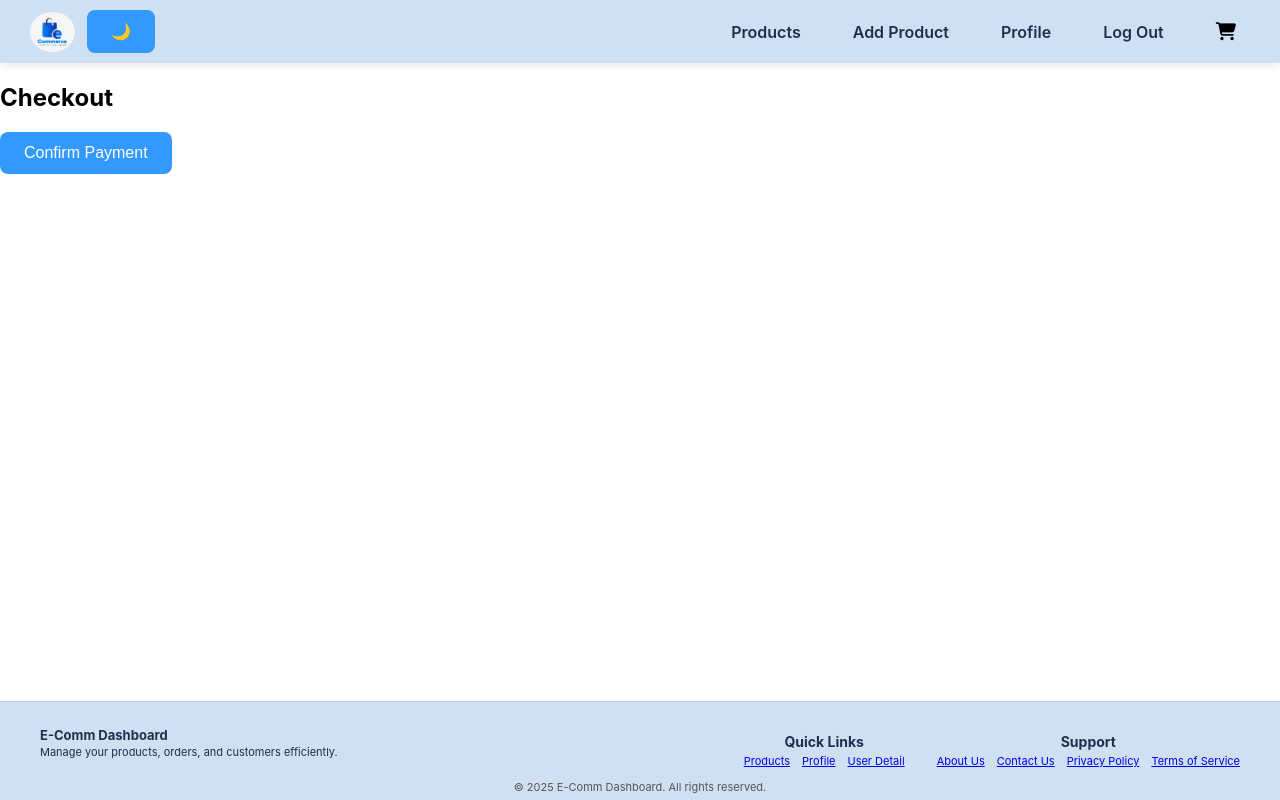
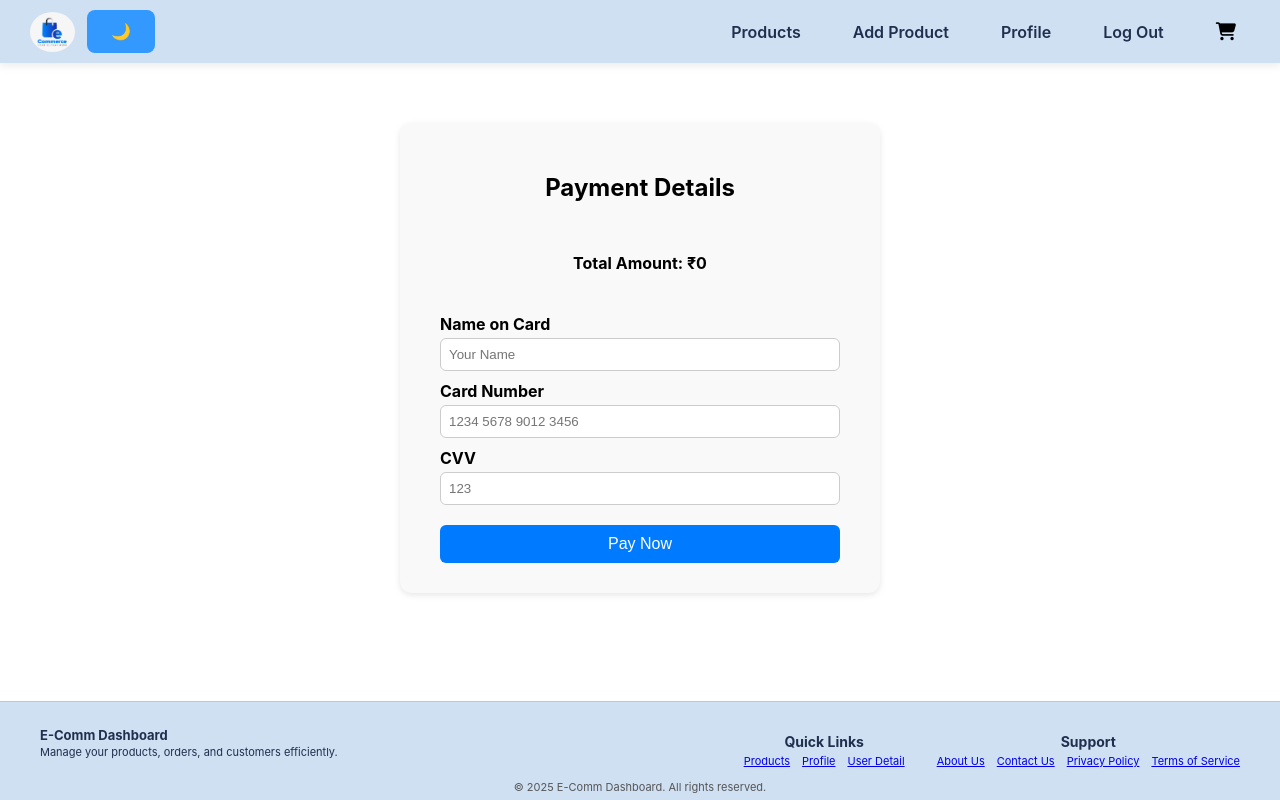
Before and after one commit to AshishDevlekar/E-DASHBOARD, a React (Create React App) app in the folder front-end/: page /payment in a window 1280 px wide. Built offline with nearby package versions, Linux system fonts and the light colour scheme; no server answers; sample sign-in values are in the browser's storage.

Commit message:
✅ Fix: clear backend cart after payment

```diff
--- a/front-end/src/components/Payment.js
+++ b/front-end/src/components/Payment.js
@@ -1,44 +1,79 @@
-import React from 'react';
+import React, { useState } from 'react';
+import { useCart } from './CartContext';
 import { useNavigate } from 'react-router-dom';
-import { useCart } from './CartContext';
-
-const API_BASE = process.env.REACT_APP_API_URL || 'http://localhost:5000';
+import '../App.css';
 
 const Payment = () => {
+  const { cartItems, clearCart } = useCart();
   const navigate = useNavigate();
-  const { cartItems, clearCart } = useCart();
 
+  const [cardNumber, setCardNumber] = useState('');
+  const [cvv, setCvv] = useState('');
+  const [name, setName] = useState('');
+
+  const totalAmount = cartItems.reduce(
+    (sum, item) => sum + item.price * (item.quantity || 1),
+    0
+  );
 const handlePayment = async () => {
-    const user = JSON.parse(localStorage.getItem("user"));
-    const token = localStorage.getItem("token");
+  const cardRegex = /^\d{16}$/;
+  const cvvRegex = /^\d{3}$/;
+  const nameRegex = /^[A-Za-z\s]+$/;
 
-    if (!user || !token) {
-      alert("❌ You must be logged in to make a payment.");
+  if (!name || !cardNumber || !cvv) {
+    alert("⚠️ Please fill in all payment fields.");
     return;
   }
 
-    const purchases = cartItems.map(item => ({
-      userId: user._id,
-      productId: item.productId,
-      quantity: item.quantity,
-      price: item.price,
-      status: "in progress",
-      createdAt: new Date()
-    }));
+  if (!cardRegex.test(cardNumber)) {
+    alert("⚠️ Card number must be exactly 16 digits.");
+    return;
+  }
+
+  if (!cvvRegex.test(cvv)) {
+    alert("⚠️ CVV must be exactly 3 digits.");
+    return;
+  }
+
+  if (!nameRegex.test(name)) {
+    alert("⚠️ Name should only contain letters and spaces.");
+    return;
+  }
+
+  let user = null;
+  try {
+    const storedUser = localStorage.getItem("user");
+    if (storedUser) {
+      user = JSON.parse(storedUser);
+    }
+  } catch (err) {
+    alert("❌ Invalid user data. Please log in again.");
+    return;
+  }
+
+  const token = localStorage.getItem("token");
+  const API_BASE = process.env.REACT_APP_API_URL || 'http://localhost:5000';
 
   try {
-      for (const purchase of purchases) {
+    // ✅ Save each purchase
+    for (const item of cartItems) {
       await fetch(`${API_BASE}/purchase`, {
         method: 'POST',
         headers: {
-            'Content-Type': 'application/json',
-            Authorization: `Bearer ${token}`,
+          "Content-Type": "application/json",
+          Authorization: `Bearer ${token}`
         },
-          body: JSON.stringify(purchase)
+        body: JSON.stringify({
+          userId: user._id,
+          productId: item.productId || item._id,
+          productName: item.name,
+          price: item.price,
+          quantity: item.quantity || 1,
+        })
       });
     }
 
-      // ✅ Clear backend cart
+    // ✅ Clear backend cart using the CORRECT endpoint
     await fetch(`${API_BASE}/cart/clear/${user._id}`, {
       method: 'DELETE',
       headers: {
@@ -46,21 +81,53 @@ const Payment = () => {
       }
     });
 
-      // ✅ Clear frontend cart state
+    // ✅ Clear local cart state using context
     clearCart();
 
     alert("💳 Payment Successful!");
     navigate('/profile');
   } catch (err) {
-      console.error("Payment error:", err);
+    console.error("❌ Payment error:", err);
     alert("❌ Payment failed. Please try again.");
   }
 };
+  return (
+    <div className="payment-page">
+      <h2 style={{ textAlign: 'center' }}>Payment Details</h2>
+      <p style={{ textAlign: 'center', fontWeight: 'bold' }}>
+        Total Amount: ₹{totalAmount}
+      </p>
+      <form className="payment-form" onSubmit={(e) => e.preventDefault()}>
+        <label>Name on Card</label>
+        <input
+          type="text"
+          value={name}
+          onChange={(e) => setName(e.target.value)}
+          placeholder="Your Name"
+        />
 
-  return (
-    <div className="payment">
-      <h2>Checkout</h2>
-      <button onClick={handlePayment}>Confirm Payment</button>
+        <label>Card Number</label>
+        <input
+          type="text"
+          value={cardNumber}
+          onChange={(e) => setCardNumber(e.target.value)}
+          placeholder="1234 5678 9012 3456"
+          maxLength={16}
+        />
+
+        <label>CVV</label>
+        <input
+          type="password"
+          value={cvv}
+          onChange={(e) => setCvv(e.target.value)}
+          placeholder="123"
+          maxLength={3}
+        />
+
+        <button className="pay-button" onClick={handlePayment}>
+          Pay Now
+        </button>
+      </form>
     </div>
   );
 };
```
Lines whose indentation alone changed are shown as unchanged.
